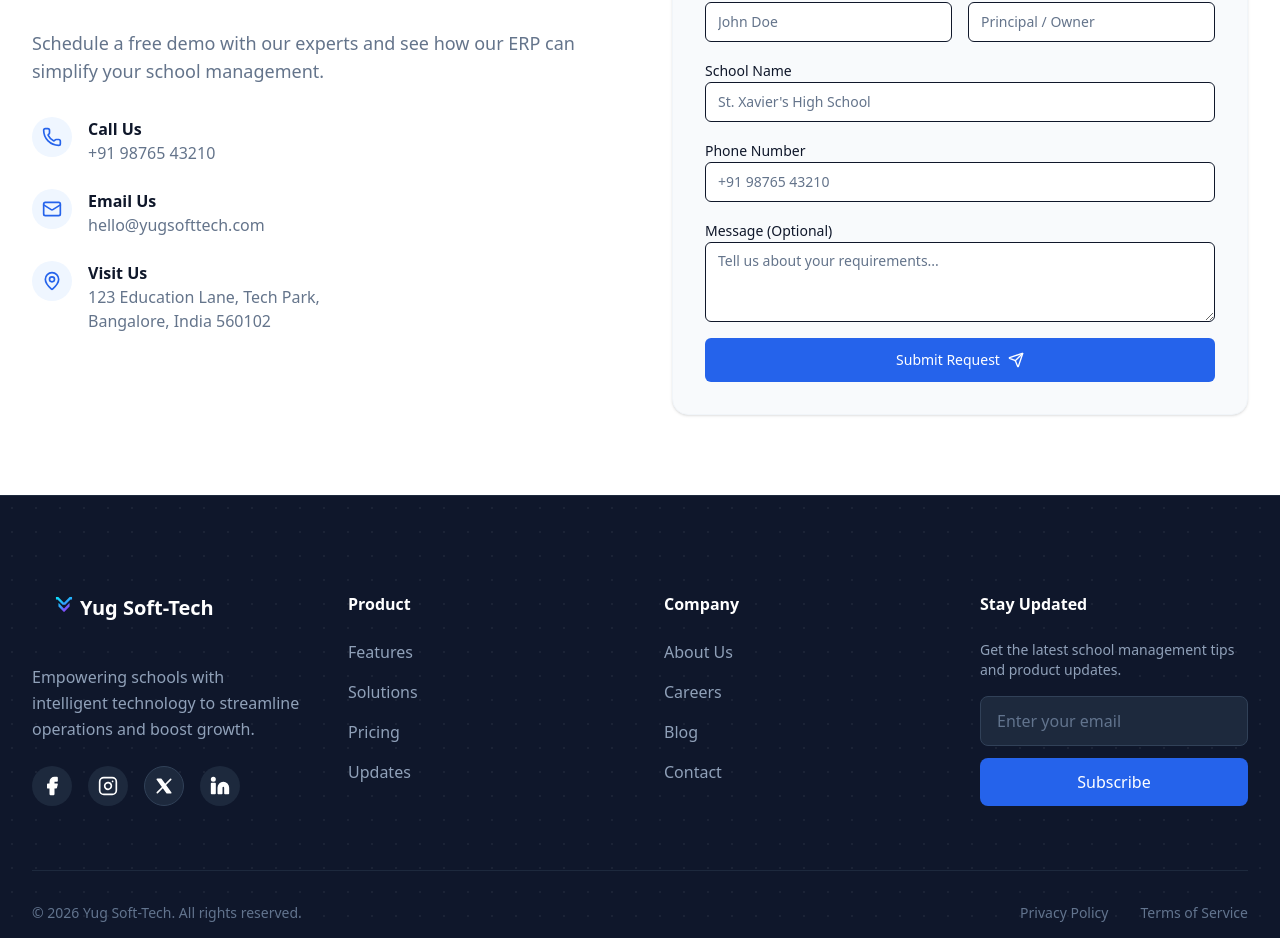
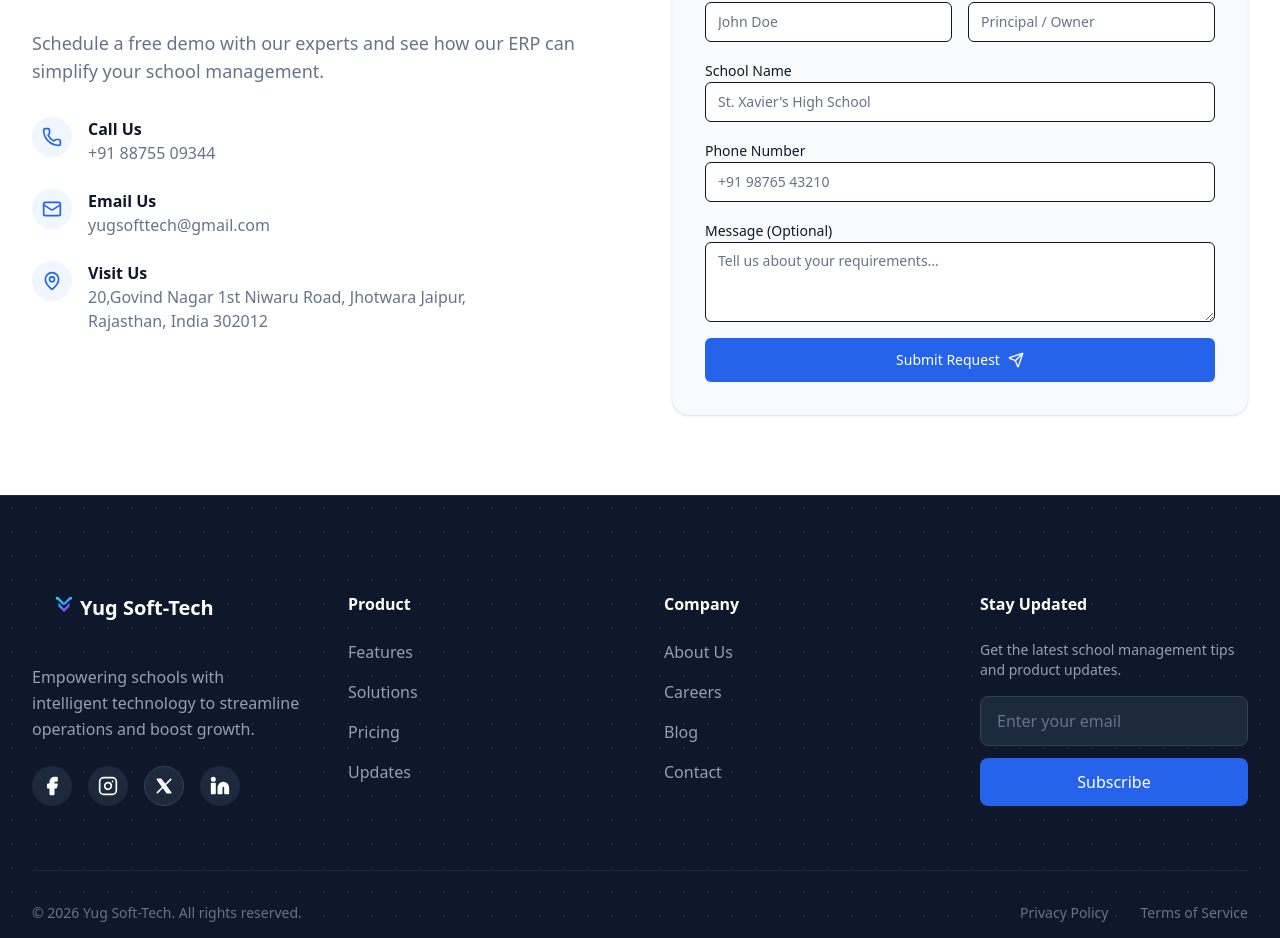
Before and after one commit to kamal0019/Yug-Soft-Tech, a Next.js app in the folder frontend/: page / in a window 1280 px wide. Shown: the part 6447-7385 px from the top of the page. Built offline with nearby package versions, Linux system fonts and the light colour scheme; no server answers.

Commit message:
Update contact information in Contact.tsx

```diff
--- a/frontend/components/sections/Contact.tsx
+++ b/frontend/components/sections/Contact.tsx
@@ -32,7 +32,7 @@ export function Contact() {
                                 </div>
                                 <div>
                                     <p className="font-bold text-foreground">Call Us</p>
-                                    <p className="text-muted-foreground">+91 98765 43210</p>
+                                    <p className="text-muted-foreground">+91 88755 09344</p>
                                 </div>
                             </div>
 
@@ -42,7 +42,7 @@ export function Contact() {
                                 </div>
                                 <div>
                                     <p className="font-bold text-foreground">Email Us</p>
-                                    <p className="text-muted-foreground">hello@yugsofttech.com</p>
+                                    <p className="text-muted-foreground">yugsofttech@gmail.com</p>
                                 </div>
                             </div>
 
@@ -53,8 +53,8 @@ export function Contact() {
                                 <div>
                                     <p className="font-bold text-foreground">Visit Us</p>
                                     <p className="text-muted-foreground">
-                                        123 Education Lane, Tech Park,<br />
-                                        Bangalore, India 560102
+                                        20,Govind Nagar 1st Niwaru Road, Jhotwara Jaipur,<br />
+                                        Rajasthan, India 302012
                                     </p>
                                 </div>
                             </div>
```
